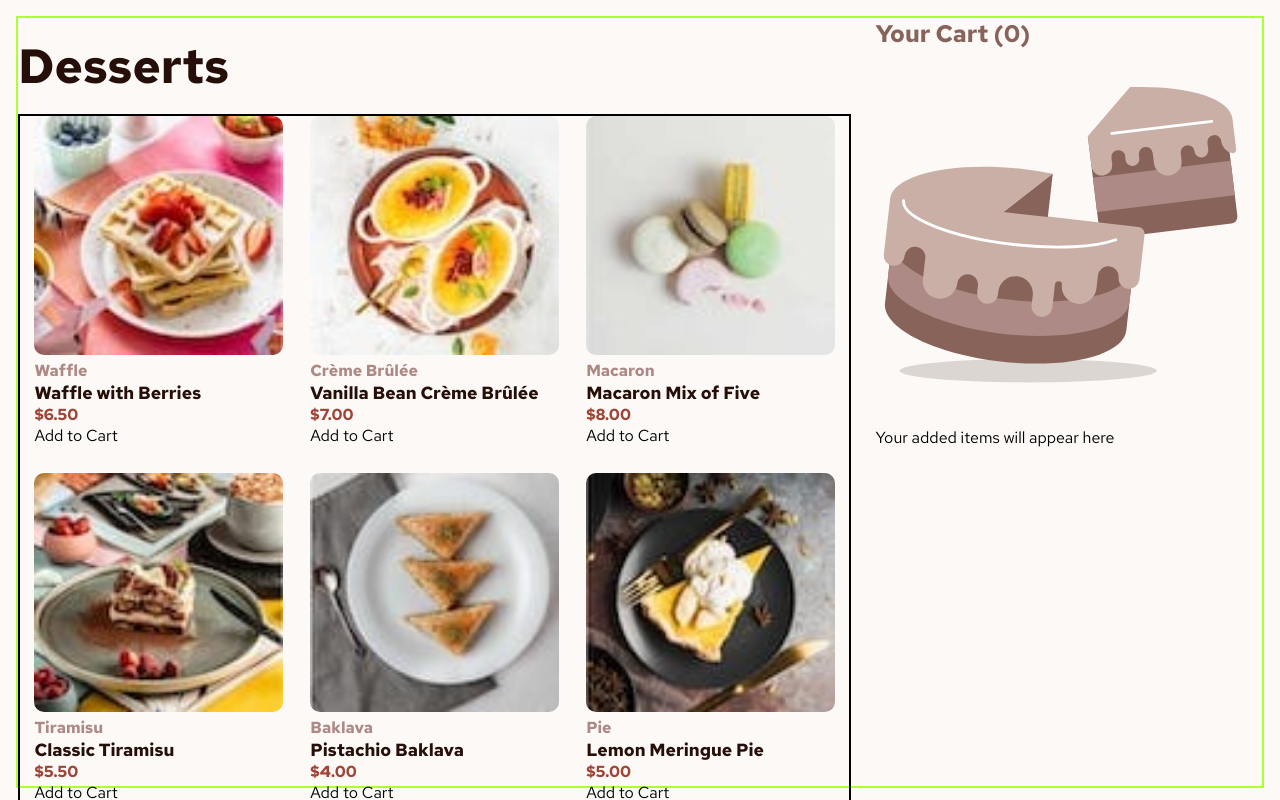
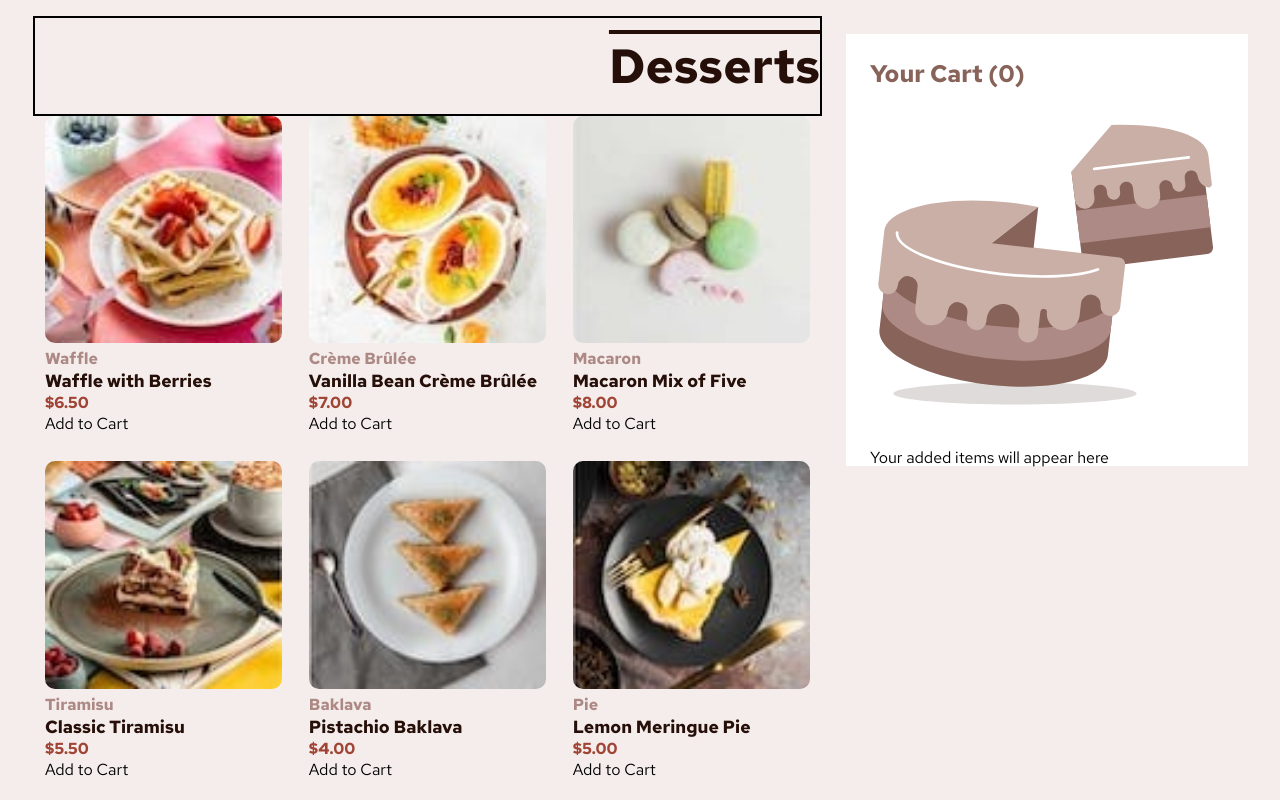
Before and after one commit to pguevara135/product-list-with-cart-main, a plain HTML site: page index.html in a window 1280 px wide. Shown: the top 800 px of the page. Drawn offline with Linux system fonts and the light colour scheme.

Commit message:
reconfig aside in CSS

```diff
--- a/assets/css/style.css
+++ b/assets/css/style.css
@@ -38,7 +38,7 @@ body {
     height: 100vh;
     box-sizing: border-box;
     font-size: 16px;
-    background-color: var(--rose-50);
+    background-color: var(--rose-100);
     display: flex;
     justify-content: center;
     padding: 1rem;
@@ -55,6 +55,9 @@ h1 {
     font-size: 3em;
     padding: 1rem 0;
     color: var(--rose-900);
+    text-decoration: overline;
+    text-align: right;
+    border: 2px solid black;
 }
 
 .product {
@@ -74,11 +77,10 @@ h1 {
 }
 
 .principal {
-    max-width: 1440px;
+    max-width: 1215px;
     height: 100%;
     display: flex;
     gap: 1.5rem;
-    border: 2px solid greenyellow;
 }
 
 .main {
@@ -90,7 +92,6 @@ h1 {
     flex-wrap: wrap;
     justify-content: center;
     gap: 1.6875rem;
-    border: 2px solid black;
 }
 
 
@@ -105,8 +106,12 @@ h1 {
 .cart {
     width: 30%;
     height: 50%;
+    margin-top: 1.1rem;
+    padding: 1.5rem;
+    background-color: var(--white);
     grid-area: cart ;
     h2 {
         color: var(--rose-500);
+        font-weight: 700;
     }
 }
```
